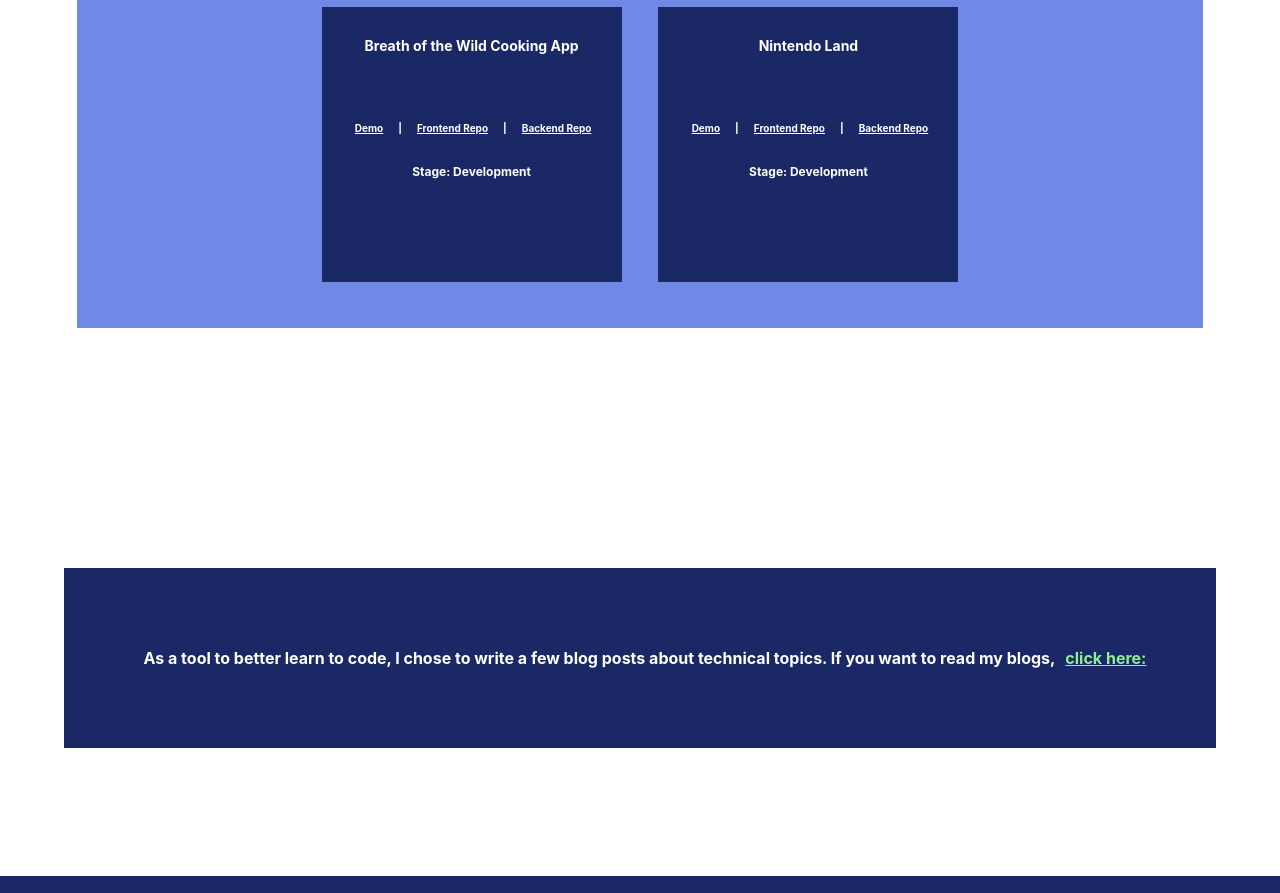
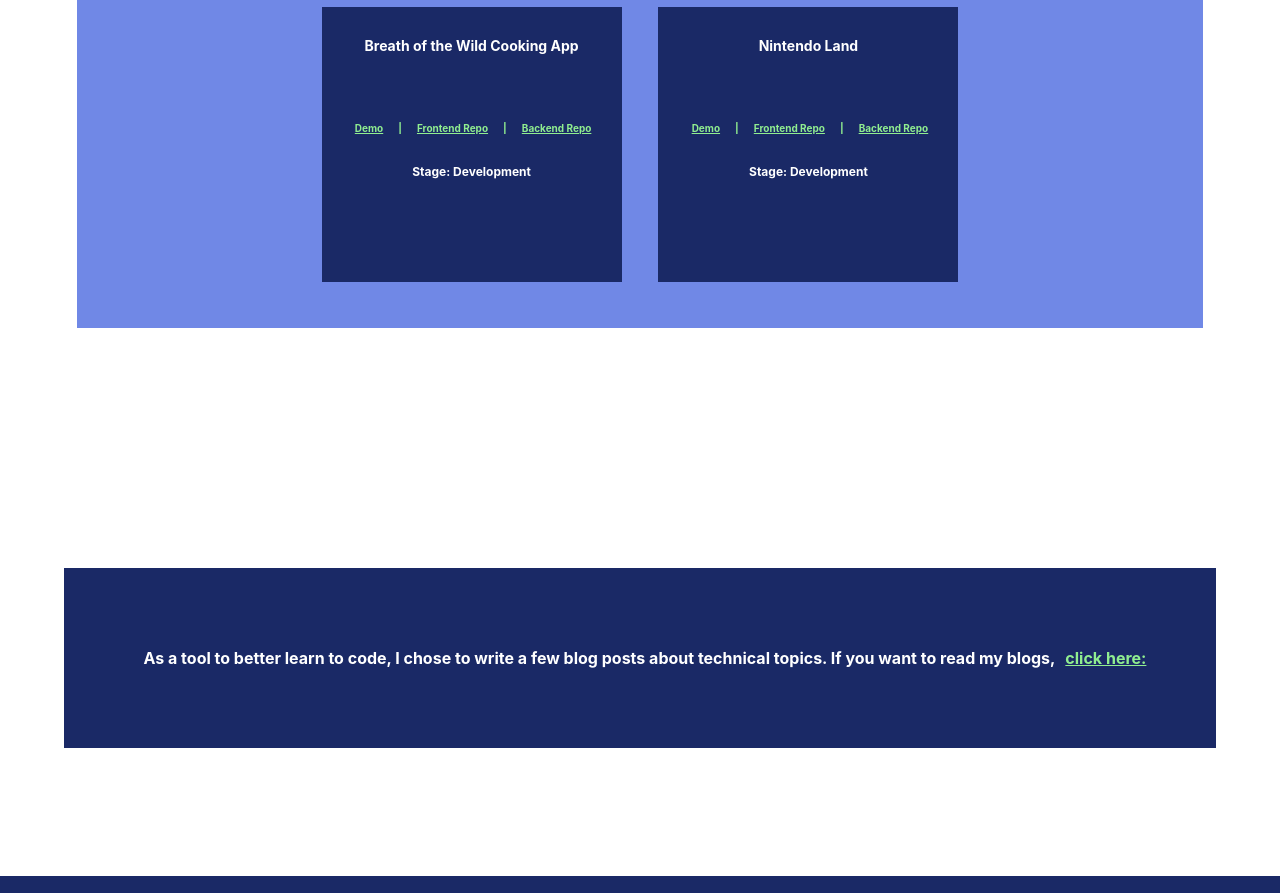
Before and after one commit to dylantoporek/portfolio-project, a React (Create React App) app: page / in a window 1280 px wide. Shown: the part 2660-3553 px from the top of the page. Built offline with nearby package versions, Linux system fonts and the light colour scheme; grey boxes are pictures that could not be loaded.

Commit message:
portfolio updates

```diff
--- a/src/App.css
+++ b/src/App.css
@@ -337,7 +337,7 @@
   margin-right: 2%;
   margin-top: 20%;
   margin-bottom: 10%;
-  color: white
+  color: lightgreen;
 }
 
 
@@ -396,10 +396,12 @@
   width: 80%;
   height: 100%;
   background-color: #7088E6;
+  color: white;
   top: 6%;
   margin: 3%;
   justify-content: center;
   align-items: center;
+  padding: 2%;
 }
 
 #project-links-container{
@@ -414,7 +416,7 @@
   position: relative;
   margin-left: 1%;
   margin-right: 1%;
-  color: white
+  color: lightgreen;
 }
 
 /* /////////////////////////////         ABOUT            ///////////////////////////////////////// */
--- a/src/components/ProjectItem.js
+++ b/src/components/ProjectItem.js
@@ -20,6 +20,15 @@
             backend: 'https://github.com/dylantoporek/Board-Game-Backend',
             stage: 'Development',
         },
+        {
+            title: 'Enduracne Lactate Analyzer',
+            gif: 'TBD',
+            description: 'A conceptual fitness app for althetes to track and measure their blood lactate levels while training.',
+            link: 'https://serene-spire-65012.herokuapp.com/',
+            frontend: 'https://github.com/jonathonmcclen/endurance-lactate-analyzer-client',
+            backend: 'https://github.com/jonathonmcclen/endurance-lactate-analyzer-API',
+            stage: 'Development',
+        }
         // {
         //     title: 'Pokelympics',
         //     gif: 'TBD',
@@ -29,15 +38,7 @@
         //     backend: 'TBD',
         //     stage: 'Development',
         // },
-        // {
-        //     title: 'Enduracne Lactate Analyzer',
-        //     gif: 'TBD',
-        //     description: 'A conceptual fitness app for althetes to track and measure their blood lactate levels while training.',
-        //     link: 'TBD',
-        //     frontend: 'TBD',
-        //     backend: 'TBD',
-        //     stage: 'Development',
-        // }
+
     ])
 
     const projectDisplay = projects.map((project)=>{
```
